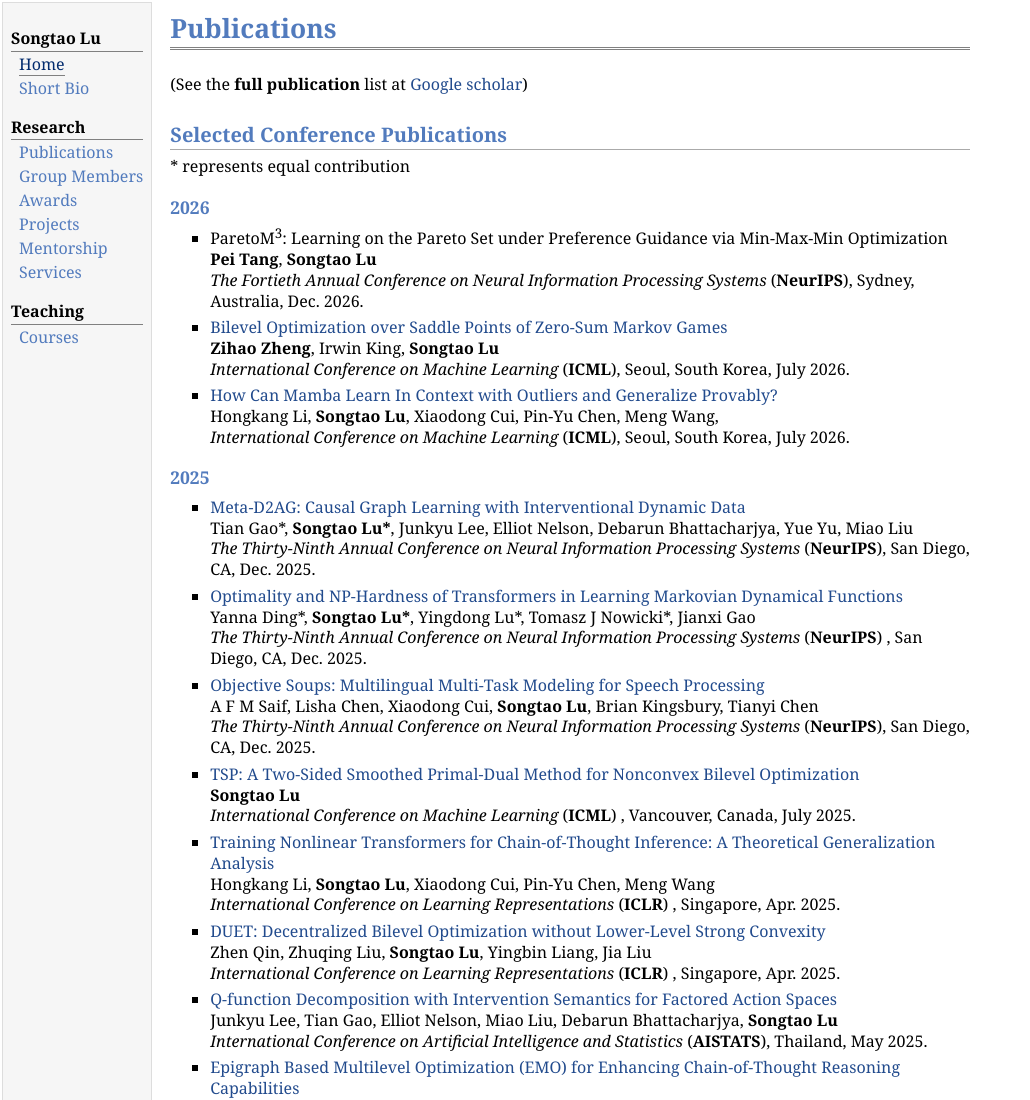
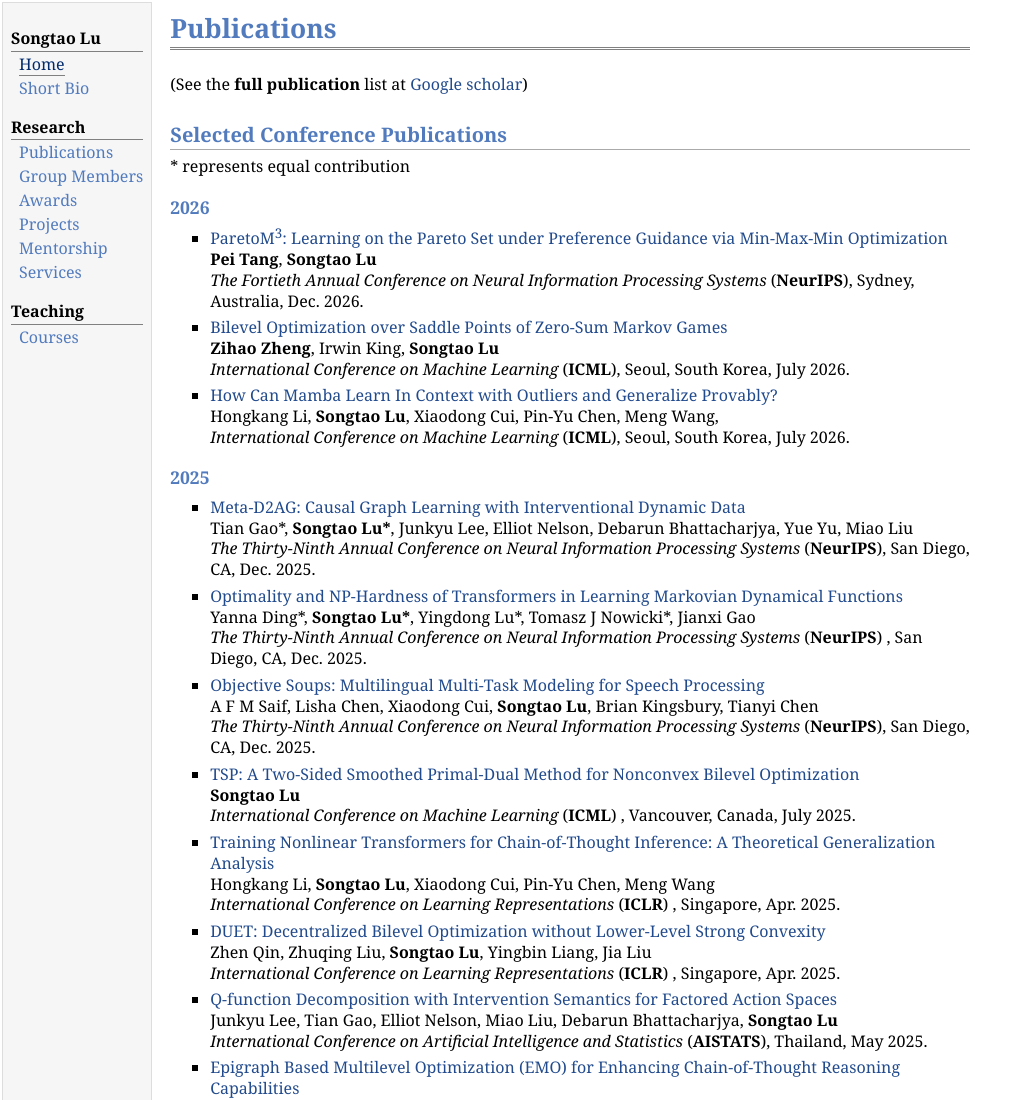
Before and after one commit to songtaogithub/songtaogithub.github.io, a plain HTML site: page publications.html in a window 1280 px wide. Shown: the top 1100 px of the page, without its empty margins (0-1030 px from the left). Drawn offline with Linux system fonts and the light colour scheme.

Commit message:
Update publications.html

```diff
--- a/publications.html
+++ b/publications.html
@@ -43,7 +43,8 @@
 <p>* represents equal contribution</p>
 <h3>2026</h3>
 <ul>
-<li><p>ParetoM<sup>3</sup>: Learning on the Pareto Set under Preference Guidance via Min-Max-Min Optimization
+<li><p>
+    <a href="https://arxiv.org/pdf/2611.18252">ParetoM<sup>3</sup>: Learning on the Pareto Set under Preference Guidance via Min-Max-Min Optimization</a>
     <br>
     <b>Pei Tang</b>, <b>Songtao Lu</b>
     <br>
```
